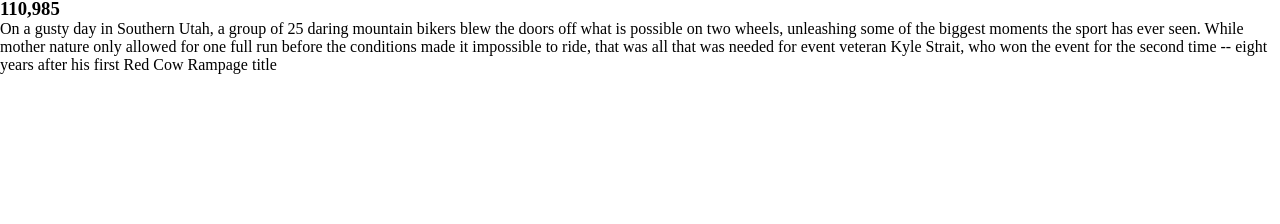
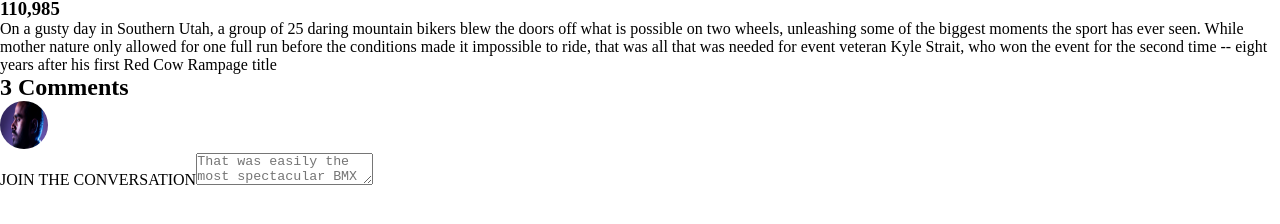
Before and after one commit to dannytram/danny-tram-brainflix, a React (Create React App) app in the folder sprint-one/: page / in a window 1280 px wide. Shown: the part 474-698 px from the top of the page. Built offline with nearby package versions, Linux system fonts and the light colour scheme.

Commit message:
Added CommentSection

```diff
--- a/sprint-one/src/App.js
+++ b/sprint-one/src/App.js
@@ -3,6 +3,7 @@ import "./styles/main.css";
 import Header from "./components/Header";
 import HeroVideo from "./components/HeroVideo";
 import HeroAbout from "./components/HeroAbout";
+import CommentSection from "./components/CommentSection"
 
 class App extends React.Component {
 
@@ -49,6 +50,7 @@ class App extends React.Component {
         <Header />
         <HeroVideo />
         <HeroAbout heroAboutDetails ={this.state.heroVideo}/>
+        <CommentSection commentSectionComments ={this.state.heroVideo.comments}/>
       </div>
     );
   }
--- a/sprint-one/src/components/CommentSection.js
+++ b/sprint-one/src/components/CommentSection.js
@@ -0,0 +1,33 @@
+import React from "react";
+import profilepic from "../assets/images/Mohan-muruge.jpg";
+
+function CommentSection(props) {
+  return (
+    <div>
+      <section className="commentsection">
+        <h2 className="commentsection__count">
+          {props.commentSectionComments.length} Comments
+        </h2>
+        <div className="commentsection__add-comment">
+          <img
+            className="header__profilepic"
+            src={profilepic}
+            alt="Mystery Man Mohan's Profile"
+          ></img>
+          <form className="commentsection_form">
+            <label className="commentsection__form-label">
+              JOIN THE CONVERSATION
+            </label>
+            <textarea
+              className="commentsection__textarea"
+              name="commentsection"
+              placeholder="That was easily the most spectacular BMX moment ever."
+            ></textarea>
+          </form>
+        </div>
+      </section>
+    </div>
+  );
+}
+
+export default CommentSection;
--- a/sprint-one/src/styles/main.scss
+++ b/sprint-one/src/styles/main.scss
@@ -1,4 +1,4 @@
-@import "./partials/_variables", "./partials/_mixins", "./partials/_header", "./partials/herovideo", "./partials/heroabout";
+@import "./partials/_variables", "./partials/_mixins", "./partials/_header", "./partials/herovideo", "./partials/heroabout", "./partials/commentsection";
 
 * {
     margin: 0;
--- /dev/null
+++ b/sprint-one/src/styles/partials/_commentsection.scss
@@ -0,0 +1,13 @@
+.commentsection{
+
+    display: flex;
+
+    &__profilepic{
+        display: inline-block;
+        position: relative;
+        overflow: hidden;
+        height: 3rem;
+        width: 3rem;
+        border-radius: 50%;
+    }
+}
```
